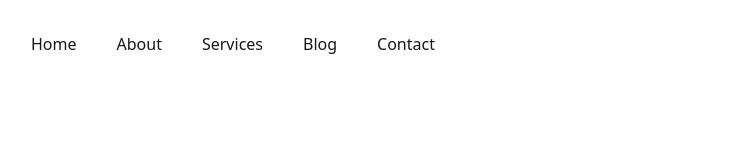
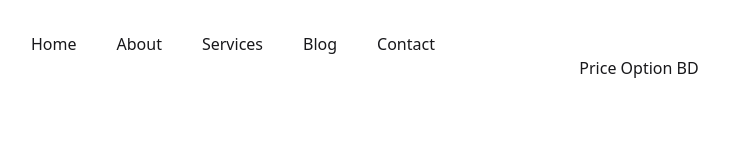
Before and after one commit to AsiqulHossain/price-option, a React (Vite) app: page / in a window 1280 px wide. Shown: the top 160 px of the page, without its empty margins (1-730 px from the left). Built offline with nearby package versions, Linux system fonts and the light colour scheme.

Commit message:
add title

```diff
--- a/src/App.jsx
+++ b/src/App.jsx
@@ -7,6 +7,7 @@ function App() {
   return (
     <>
         <NavBar />
+        <h1>Price Option BD </h1>
     </>
   )
 }
```
